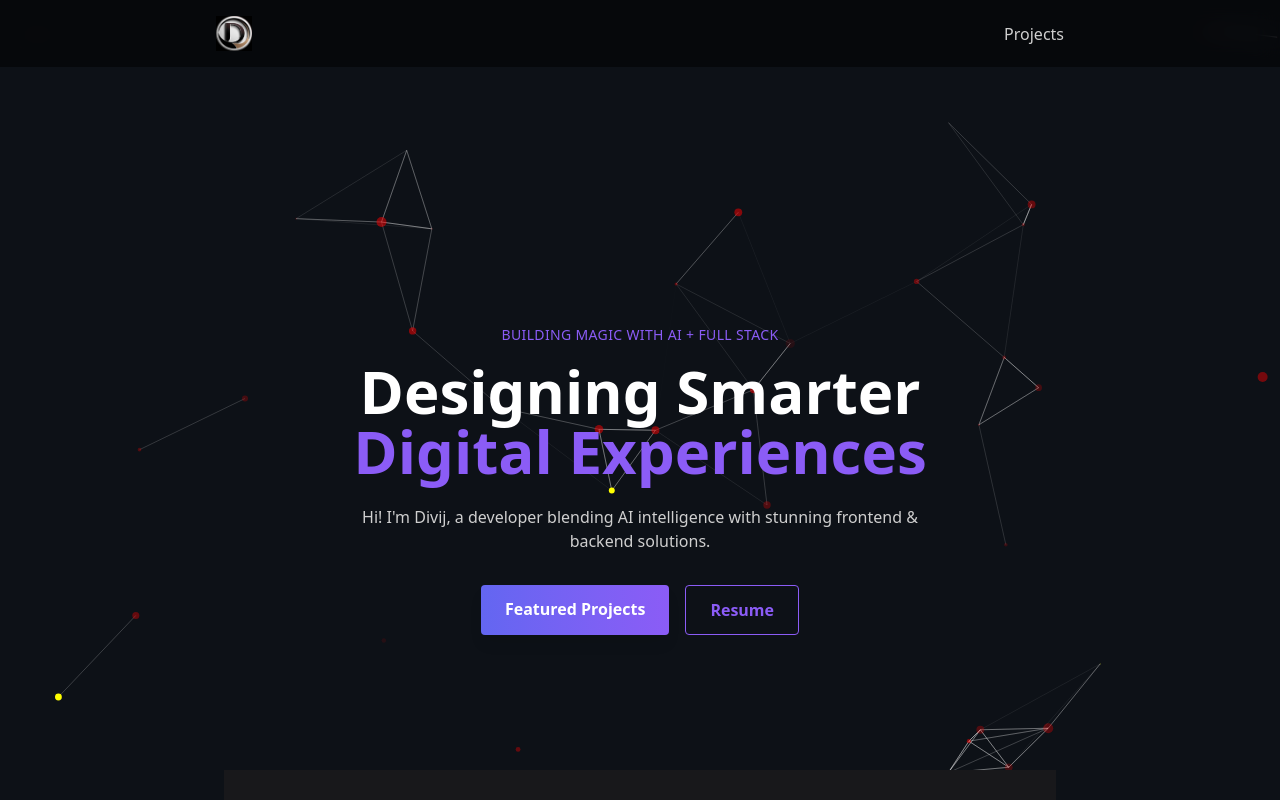
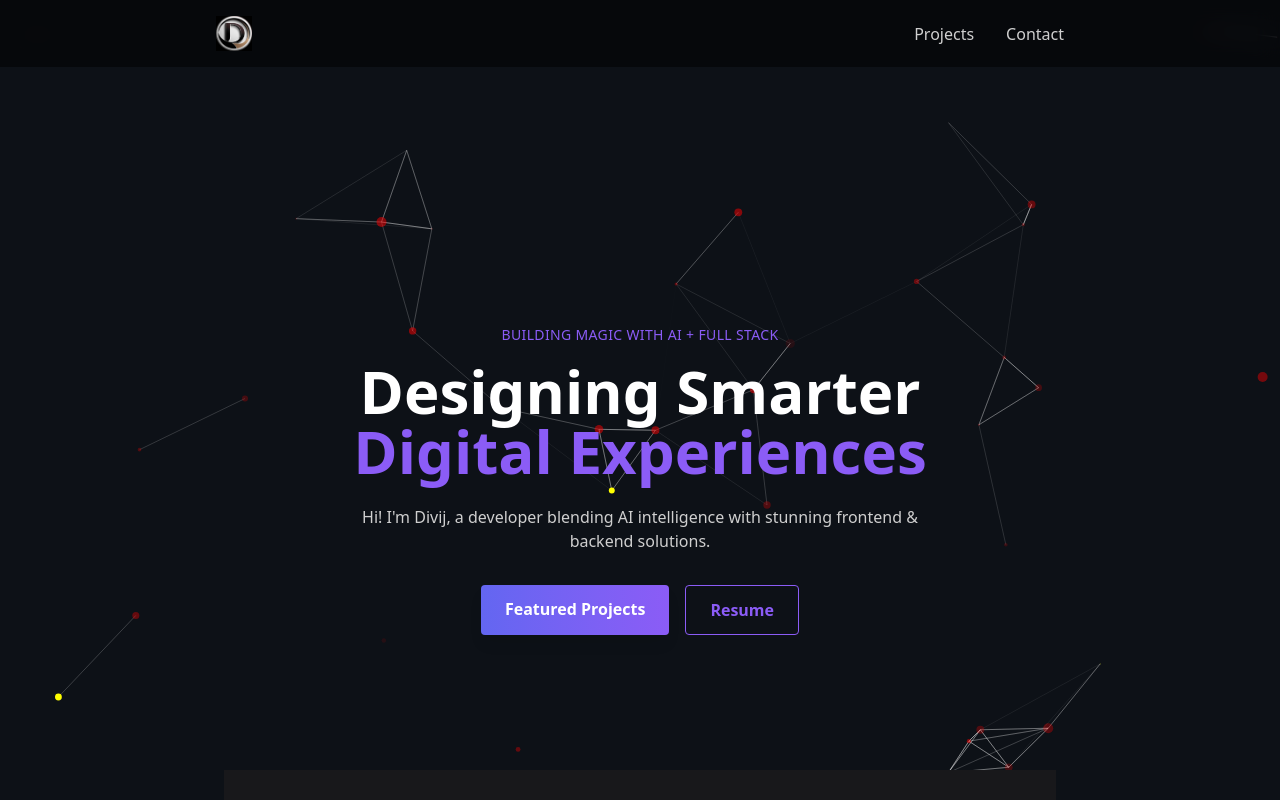
Before and after one commit to Divij35/portfolio, a Next.js app: page / in a window 1280 px wide. Shown: the top 800 px of the page. Built offline with nearby package versions, Linux system fonts and the light colour scheme.

Commit message:
Add more fields in the contact

```diff
--- a/components/Navbar.tsx
+++ b/components/Navbar.tsx
@@ -6,6 +6,7 @@ import { usePathname } from 'next/navigation';
 
 const links = [
   { name: 'Projects', href: 'projects' },
+  { name: 'Contact', href: 'mailto:pirankardivij@gmail.com' },
 ];
 
 export default function Navbar() {
```
